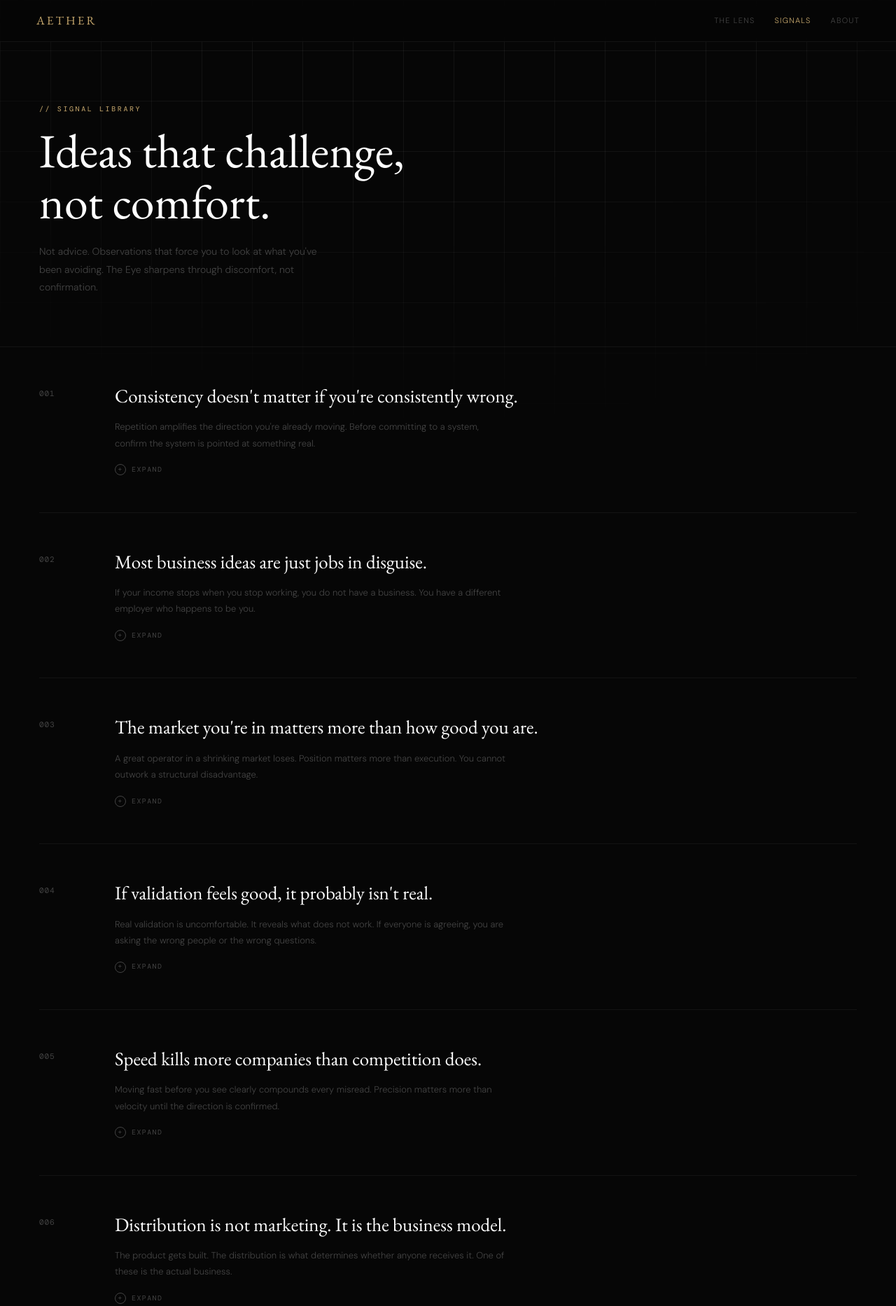
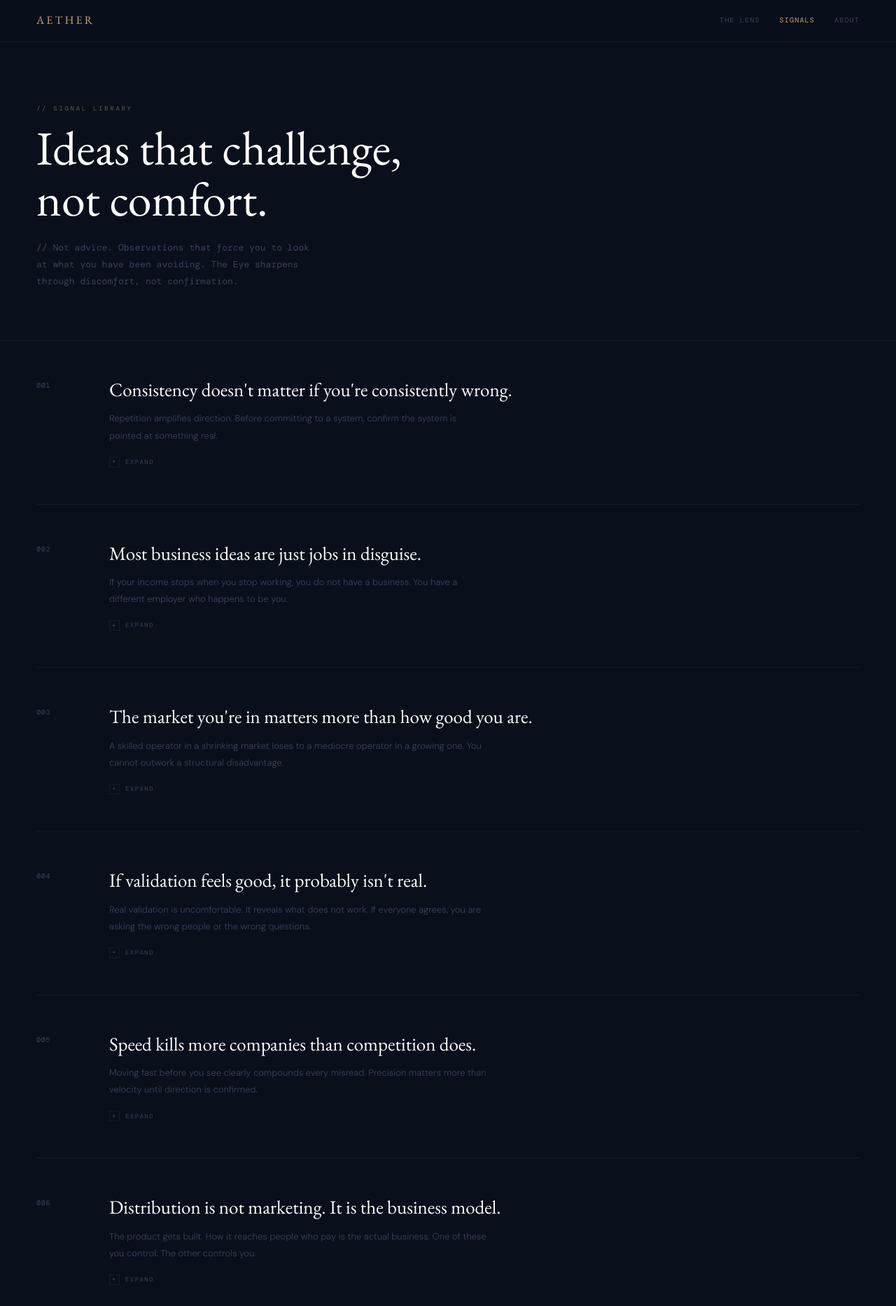
Before and after one commit to TheStrategicOperator/Aether-System, a plain HTML site: page signals.html in a window 1280 px wide. Shown: the top 1866 px of the page at 70% size. Drawn offline with nearby package versions, Linux system fonts and the light colour scheme; a web font is replaced by a local one.

Commit message:
Refactor signals.html for improved styling and structure

```diff
--- a/signals.html
+++ b/signals.html
@@ -7,57 +7,57 @@
 <link rel="preconnect" href="https://fonts.googleapis.com">
 <link href="https://fonts.googleapis.com/css2?family=EB+Garamond:ital,wght@0,400;0,500;1,400;1,500&family=DM+Sans:wght@300;400;500&family=DM+Mono:wght@300;400&display=swap" rel="stylesheet">
 <style>
-:root{--black:#060606;--surface:#0e0e0e;--border:rgba(255,255,255,0.055);--border-gold:rgba(200,169,110,0.22);--text:#ddd;--dim:rgba(255,255,255,0.3);--muted:#444;--gold:#c8a96e;--gold-dim:rgba(200,169,110,0.09);}
+:root{--bg:#0A0F1C;--surface:#0f1422;--border:rgba(255,255,255,0.05);--border-gold:rgba(198,169,107,0.2);--text:#e2e8f0;--dim:rgba(255,255,255,0.28);--muted:#3a4259;--gold:#C6A96B;--gold-soft:rgba(198,169,107,0.07);}
 *{box-sizing:border-box;margin:0;padding:0;}
-body{background:var(--black);color:var(--text);font-family:'DM Sans',sans-serif;font-weight:300;line-height:1.65;}
-.bg-grid{position:fixed;inset:0;pointer-events:none;z-index:0;background-image:linear-gradient(var(--border) 1px,transparent 1px),linear-gradient(90deg,var(--border) 1px,transparent 1px);background-size:72px 72px;mask-image:radial-gradient(ellipse 80% 80% at 50% 0%,black 40%,transparent 100%);}
+body{background:var(--bg);color:var(--text);font-family:'DM Sans',sans-serif;font-weight:300;line-height:1.65;}
+.grid{position:fixed;inset:0;pointer-events:none;z-index:0;background-image:linear-gradient(rgba(255,255,255,0.028) 1px,transparent 1px),linear-gradient(90deg,rgba(255,255,255,0.028) 1px,transparent 1px);background-size:64px 64px;mask-image:radial-gradient(ellipse 90% 70% at 50% 0,rgba(0,0,0,0.5) 0%,transparent 100%);}
 
-nav{position:fixed;top:0;left:0;right:0;z-index:200;height:60px;padding:0 52px;display:flex;align-items:center;justify-content:space-between;background:rgba(6,6,6,0.9);backdrop-filter:blur(14px);border-bottom:1px solid var(--border);}
-.nav-logo{font-family:'EB Garamond',serif;font-size:17px;letter-spacing:0.18em;color:var(--gold);text-decoration:none;text-transform:uppercase;}
-.nav-r{display:flex;gap:28px;align-items:center;}
-.nav-r a{font-size:11px;letter-spacing:0.11em;text-transform:uppercase;color:var(--muted);text-decoration:none;transition:color 0.2s;}
-.nav-r a:hover{color:var(--text);}
-.nav-r a.on{color:var(--gold);}
+nav{position:fixed;top:0;left:0;right:0;z-index:200;height:60px;padding:0 52px;display:flex;align-items:center;justify-content:space-between;background:rgba(10,15,28,0.94);backdrop-filter:blur(20px);border-bottom:1px solid var(--border);}
+.logo{font-family:'EB Garamond',serif;font-size:16px;letter-spacing:0.2em;color:var(--gold);text-decoration:none;text-transform:uppercase;}
+.nav-r{display:flex;gap:28px;}
+.nav-r a{font-family:'DM Mono',monospace;font-size:10px;letter-spacing:0.12em;text-transform:uppercase;color:var(--muted);text-decoration:none;transition:color 0.2s;}
+.nav-r a:hover,.nav-r a.on{color:var(--gold);}
 
-.page-head{position:relative;z-index:1;padding:148px 56px 72px;border-bottom:1px solid var(--border);}
-.page-tag{font-family:'DM Mono',monospace;font-size:10px;letter-spacing:0.26em;text-transform:uppercase;color:var(--gold);margin-bottom:14px;display:block;}
-.page-h{font-family:'EB Garamond',serif;font-size:clamp(36px,5.5vw,68px);font-weight:400;color:#fff;line-height:1.08;max-width:580px;}
-.page-sub{font-size:14px;color:var(--muted);margin-top:22px;max-width:420px;line-height:1.8;}
+.ph{position:relative;z-index:1;padding:148px 52px 72px;border-bottom:1px solid var(--border);}
+.ph-tag{font-family:'DM Mono',monospace;font-size:9px;letter-spacing:0.3em;text-transform:uppercase;color:rgba(198,169,107,0.5);margin-bottom:12px;display:block;}
+.ph-h{font-family:'EB Garamond',serif;font-size:clamp(36px,5.5vw,68px);font-weight:400;color:#fff;line-height:1.08;max-width:560px;}
+.ph-sub{font-size:13px;color:var(--muted);margin-top:20px;max-width:400px;line-height:1.85;font-family:'DM Mono',monospace;}
 
-.sigs-wrap{position:relative;z-index:1;padding:0 56px 120px;}
-.sig-row{border-bottom:1px solid var(--border);display:grid;grid-template-columns:64px 1fr;gap:44px;padding:52px 0;cursor:pointer;transition:all 0.25s;}
-.sig-row:hover .sig-stmt{color:var(--gold);}
-.sig-n{font-family:'DM Mono',monospace;font-size:11px;color:var(--muted);padding-top:5px;letter-spacing:0.08em;}
-.sig-main{}
-.sig-stmt{font-family:'EB Garamond',serif;font-size:clamp(19px,2.5vw,27px);font-weight:400;color:#fff;line-height:1.35;margin-bottom:14px;transition:color 0.25s;}
-.sig-body{font-size:13px;color:var(--muted);line-height:1.8;max-width:560px;}
-.sig-expand{overflow:hidden;max-height:0;opacity:0;transition:max-height 0.45s ease,opacity 0.3s;}
-.sig-row.open .sig-expand{max-height:500px;opacity:1;}
-.expand-inner{padding-top:20px;border-top:1px solid var(--border);margin-top:18px;}
-.expand-txt{font-size:13px;color:rgba(255,255,255,0.45);line-height:1.9;max-width:560px;}
-.expand-lens{margin-top:16px;padding:12px 18px;background:var(--gold-dim);border-left:2px solid var(--gold);font-family:'DM Mono',monospace;font-size:11px;color:rgba(200,169,110,0.8);line-height:1.65;letter-spacing:0.02em;}
-.sig-more{display:flex;align-items:center;gap:8px;margin-top:18px;font-family:'DM Mono',monospace;font-size:10px;letter-spacing:0.14em;text-transform:uppercase;color:var(--muted);}
-.more-circle{width:16px;height:16px;border:1px solid var(--muted);border-radius:50%;display:flex;align-items:center;justify-content:center;font-size:10px;transition:all 0.22s;}
-.sig-row.open .more-circle{border-color:var(--gold);color:var(--gold);}
+.sigs-wrap{position:relative;z-index:1;padding:0 52px 120px;}
+.sig-item{border-bottom:1px solid var(--border);display:grid;grid-template-columns:60px 1fr;gap:44px;padding:52px 0;cursor:pointer;}
+.sig-item:hover .si-stmt{color:var(--gold);}
+.si-n{font-family:'DM Mono',monospace;font-size:10px;color:var(--muted);padding-top:4px;letter-spacing:0.08em;}
+.si-main{}
+.si-stmt{font-family:'EB Garamond',serif;font-size:clamp(19px,2.4vw,27px);font-weight:400;color:#fff;line-height:1.32;margin-bottom:12px;transition:color 0.25s;}
+.si-body{font-size:13px;color:var(--muted);line-height:1.85;max-width:540px;}
+.si-expand{overflow:hidden;max-height:0;opacity:0;transition:max-height 0.45s ease,opacity 0.32s;}
+.sig-item.open .si-expand{max-height:600px;opacity:1;}
+.exp-in{padding-top:20px;margin-top:18px;border-top:1px solid var(--border);}
+.exp-full{font-size:13px;color:rgba(255,255,255,0.38);line-height:1.95;max-width:560px;margin-bottom:14px;}
+.exp-q{padding:12px 18px;background:var(--gold-soft);border-left:2px solid var(--gold);font-family:'DM Mono',monospace;font-size:11px;color:rgba(198,169,107,0.8);line-height:1.65;}
+.si-toggle{display:flex;align-items:center;gap:8px;margin-top:18px;font-family:'DM Mono',monospace;font-size:9px;letter-spacing:0.16em;text-transform:uppercase;color:var(--muted);transition:color 0.2s;}
+.sig-item:hover .si-toggle{color:var(--dim);}
+.tog-circle{width:15px;height:15px;border:1px solid var(--border);display:flex;align-items:center;justify-content:center;font-size:10px;transition:all 0.22s;}
+.sig-item.open .tog-circle{border-color:var(--gold);color:var(--gold);}
 
-.cta-bar{position:relative;z-index:1;padding:72px 56px;border-top:1px solid var(--border);display:flex;align-items:center;justify-content:space-between;gap:36px;flex-wrap:wrap;}
-.cta-txt{font-family:'EB Garamond',serif;font-size:clamp(20px,2.5vw,28px);font-weight:400;color:var(--dim);line-height:1.45;}
-.cta-txt em{color:#fff;font-style:normal;}
-.btn-gold{padding:14px 38px;background:var(--gold);color:#060606;font-family:'DM Sans',sans-serif;font-size:11px;font-weight:500;letter-spacing:0.14em;text-transform:uppercase;text-decoration:none;transition:background 0.22s;display:inline-block;}
-.btn-gold:hover{background:#d9b97e;}
+.cta-end{position:relative;z-index:1;padding:72px 52px;border-top:1px solid var(--border);display:flex;align-items:center;justify-content:space-between;gap:40px;flex-wrap:wrap;}
+.cta-end-txt{font-family:'EB Garamond',serif;font-size:clamp(19px,2.5vw,28px);font-weight:400;color:var(--dim);line-height:1.45;}
+.cta-end-txt em{color:#fff;font-style:normal;}
+.btn-gold{padding:13px 38px;background:var(--gold);color:#0A0F1C;font-family:'DM Mono',monospace;font-size:10px;font-weight:400;letter-spacing:0.16em;text-transform:uppercase;text-decoration:none;transition:background 0.22s;display:inline-block;}
+.btn-gold:hover{background:#d4b876;}
 
-footer{position:relative;z-index:1;padding:28px 56px;border-top:1px solid var(--border);display:flex;align-items:center;justify-content:space-between;}
-.f-logo{font-family:'EB Garamond',serif;font-size:14px;letter-spacing:0.16em;color:var(--gold);text-transform:uppercase;}
-.f-copy{font-size:10px;color:var(--muted);}
+footer{position:relative;z-index:1;padding:26px 52px;border-top:1px solid var(--border);display:flex;align-items:center;justify-content:space-between;}
+.f-logo{font-family:'EB Garamond',serif;font-size:14px;letter-spacing:0.18em;color:var(--gold);text-transform:uppercase;}
+.f-copy{font-family:'DM Mono',monospace;font-size:9px;color:var(--muted);}
 
-@media(max-width:768px){nav{padding:0 18px;}.page-head{padding:108px 18px 56px;}.sigs-wrap{padding:0 18px 80px;}.sig-row{grid-template-columns:1fr;gap:8px;padding:40px 0;}.sig-n{display:none;}.cta-bar{padding:56px 18px;flex-direction:column;align-items:flex-start;}footer{padding:22px;flex-direction:column;gap:14px;text-align:center;}}
+@media(max-width:768px){nav{padding:0 18px;}.ph{padding:108px 18px 56px;}.sigs-wrap{padding:0 18px 80px;}.sig-item{grid-template-columns:1fr;gap:8px;padding:40px 0;}.si-n{display:none;}.cta-end{padding:56px 18px;flex-direction:column;align-items:flex-start;}footer{padding:22px;flex-direction:column;gap:14px;text-align:center;}}
 </style>
 </head>
 <body>
-<div class="bg-grid"></div>
+<div class="grid"></div>
 
 <nav>
-  <a class="nav-logo" href="index.html">Aether</a>
+  <a class="logo" href="index.html">Aether</a>
   <div class="nav-r">
     <a href="lens.html">The Lens</a>
     <a href="signals.html" class="on">Signals</a>
@@ -65,18 +65,16 @@ footer{position:relative;z-index:1;padding:28px 56px;border-top:1px solid var(--
   </div>
 </nav>
 
-<div class="page-head">
-  <span class="page-tag">// Signal Library</span>
-  <h1 class="page-h">Ideas that challenge, not comfort.</h1>
-  <p class="page-sub">Not advice. Observations that force you to look at what you've been avoiding. The Eye sharpens through discomfort, not confirmation.</p>
+<div class="ph">
+  <span class="ph-tag">// Signal Library</span>
+  <h1 class="ph-h">Ideas that challenge, not comfort.</h1>
+  <p class="ph-sub">// Not advice. Observations that force you to look at what you have been avoiding. The Eye sharpens through discomfort, not confirmation.</p>
 </div>
 
-<div class="sigs-wrap">
-  <div id="sigsList"></div>
-</div>
+<div class="sigs-wrap"><div id="sigsList"></div></div>
 
-<div class="cta-bar">
-  <p class="cta-txt">Signal is the input.<br><em>The Lens is where it becomes clarity.</em></p>
+<div class="cta-end">
+  <p class="cta-end-txt">Signal is the input.<br><em>The Lens is where it becomes clarity.</em></p>
   <a href="lens.html" class="btn-gold">Enter The Lens</a>
 </div>
 
@@ -86,90 +84,90 @@ footer{position:relative;z-index:1;padding:28px 56px;border-top:1px solid var(--
 </footer>
 
 <script>
-var SIGS=[
+var S=[
   {
     stmt:"Consistency doesn't matter if you're consistently wrong.",
-    body:"Repetition amplifies the direction you're already moving. Before committing to a system, confirm the system is pointed at something real.",
-    full:"The productivity myth creates a particularly dangerous trap: the harder you work, the more committed you feel, the harder it becomes to see that the direction was wrong from the start. Execution consistency is valuable exactly when the direction is correct. Before that, it is just compounding an error faster.",
-    lens:"Through the Lens: what are you being consistent about that has not yet produced the evidence you need?"
+    body:"Repetition amplifies direction. Before committing to a system, confirm the system is pointed at something real.",
+    full:"The productivity mythology creates a specific trap: the harder you work, the more committed you feel, and the harder it becomes to see that the direction was wrong from the start. Execution consistency is only valuable when direction is confirmed. Before that, it is compounding an error faster. The most disciplined person can build the most efficient path to the wrong destination.",
+    q:"// Lens question: What are you being consistent about that has not yet produced the evidence you need?"
   },
   {
     stmt:"Most business ideas are just jobs in disguise.",
     body:"If your income stops when you stop working, you do not have a business. You have a different employer who happens to be you.",
-    full:"The distinction is not philosophical — it is structural. A job produces income proportional to time and effort. A business produces income independent of them. Most people building what they call a business are optimizing a job. The exit strategy for each is completely different. Solving a job does not give you the optionality of a business.",
-    lens:"Through the Lens: if you took four weeks completely off, would this still generate revenue? If not, name what you're actually building."
+    full:"The distinction is not philosophical — it is structural. A job produces income proportional to time. A business produces income independent of it. Most people building what they call a business are optimizing a job. The exit strategies for each are completely different. A job cannot be sold. A business can. Solving a job does not give you the optionality of a business, and the two feel identical from the inside until they don't.",
+    q:"// Lens question: If you took four weeks completely off, would this still generate revenue? Name what you are actually building."
   },
   {
     stmt:"The market you're in matters more than how good you are.",
-    body:"A great operator in a shrinking market loses. Position matters more than execution. You cannot outwork a structural disadvantage.",
-    full:"Skill is not the variable that determines most outcomes. Market selection is. This is not a motivational statement — it is a structural observation. A mediocre product in a rapidly expanding market outperforms an excellent product in a stagnant one. Most founders optimize for execution before they have confirmed that the market rewards it.",
-    lens:"Through the Lens: in five years, is the market you're targeting larger, smaller, or structurally different — and does your position improve or weaken?"
+    body:"A skilled operator in a shrinking market loses to a mediocre operator in a growing one. You cannot outwork a structural disadvantage.",
+    full:"Skill is not the primary variable that determines outcomes. Market selection is. This is observable, not motivational. A mediocre product in a rapidly expanding market outperforms an excellent product in a stagnant one with regularity. Most founders optimize for execution quality before confirming the market rewards execution at all. Position first. Then performance.",
+    q:"// Lens question: In five years, is your target market larger, smaller, or structurally different — and does your position improve or weaken as that happens?"
   },
   {
     stmt:"If validation feels good, it probably isn't real.",
-    body:"Real validation is uncomfortable. It reveals what does not work. If everyone is agreeing, you are asking the wrong people or the wrong questions.",
-    full:"Validation that confirms your thesis is not validation. It is pattern matching against people who want to support you or who are being polite. Real market validation is a stranger handing you money without being asked twice. Everything before that is feedback, friendship, or noise. The discomfort of honest feedback is the signal. The absence of it means you have insulated yourself from the thing you actually need.",
-    lens:"Through the Lens: how many people have paid you money for this — not promised to, not said they would, actually paid?"
+    body:"Real validation is uncomfortable. It reveals what does not work. If everyone agrees, you are asking the wrong people or the wrong questions.",
+    full:"Validation that confirms your thesis is not validation. It is pattern matching against people who want to support you or who are being polite. Real market validation is a stranger handing you money without being asked twice. Everything before that is feedback, friendship, or noise. The discomfort of honest negative feedback is the signal. Its absence means you have insulated yourself from the thing you actually need.",
+    q:"// Lens question: How many people have paid you money for this — not promised to, not said they would — actually paid?"
   },
   {
     stmt:"Speed kills more companies than competition does.",
-    body:"Moving fast before you see clearly compounds every misread. Precision matters more than velocity until the direction is confirmed.",
-    full:"The startup mythology around speed is one of the most expensive cultural errors in business. Velocity before clarity does not create advantage — it creates a faster version of the wrong path. The point at which speed becomes valuable is after you have confirmed the direction, the mechanism, and the market. Before that, speed is just the rate at which you deplete resources on an unconfirmed assumption.",
-    lens:"Through the Lens: what do you need to be true before moving faster becomes an advantage rather than a liability?"
+    body:"Moving fast before you see clearly compounds every misread. Precision matters more than velocity until direction is confirmed.",
+    full:"The culture around speed is one of the most expensive errors in business. Velocity before clarity does not create advantage — it creates a faster version of the wrong path. The point at which speed becomes valuable is after direction, mechanism, and market are confirmed. Before that, speed is the rate at which you deplete resources on an unconfirmed assumption. Most companies that fail do not run out of time. They run out of money moving fast in the wrong direction.",
+    q:"// Lens question: What do you need to be true before moving faster becomes an advantage rather than a liability?"
   },
   {
     stmt:"Distribution is not marketing. It is the business model.",
-    body:"The product gets built. The distribution is what determines whether anyone receives it. One of these is the actual business.",
-    full:"Most founders treat distribution as a phase that comes after building. It is not. The way value reaches people is inseparable from the value itself. A great product without distribution is not a marketing problem — it is a business model problem. This cannot be solved with better copy, better content, or a better funnel. It requires rethinking how the business actually functions.",
-    lens:"Through the Lens: if your primary distribution channel stopped working tomorrow, what would you do — and is that answer in your plan?"
-  },
-  {
-    stmt:"Leverage is the thing most founders never consciously identify.",
-    body:"Without it, effort scales linearly. With it, small inputs produce disproportionate outputs. Most people are optimizing the wrong variable.",
-    full:"Leverage exists in four forms: code, media, capital, and network. Each allows you to work once and receive returns repeatedly. Most founders are building none of these — they are building service capacity that requires ongoing labor input. The question to ask is not how hard you are working but what, specifically, you are building that continues to work without your ongoing attention.",
-    lens:"Through the Lens: what have you built in the last 90 days that continues to generate value without your active involvement?"
+    body:"The product gets built. How it reaches people who pay is the actual business. One of these you control. The other controls you.",
+    full:"Most founders treat distribution as a phase that comes after building. It is not. The mechanism by which value reaches people is inseparable from the value itself. A strong product without distribution is not a marketing problem — it is a business model problem. This cannot be solved with better copy, a better funnel, or a better brand. It requires rethinking how the business actually functions. The most common failure mode is not a bad product. It is a product no one can find.",
+    q:"// Lens question: If your primary acquisition channel stopped working tomorrow, what would you do — and is that answer already in your plan?"
   },
   {
     stmt:"Timing early is functionally identical to being wrong.",
     body:"The right idea at the wrong moment fails the same way a bad idea does. The market does not award points for being ahead of it.",
-    full:"This is one of the most misunderstood dynamics in business. The founders of ideas that were too early are not celebrated — they are forgotten. The people who execute the same idea when the conditions exist win. Markets require infrastructure, behavior change, regulation, and cultural readiness to exist. Seeing the opportunity before those conditions are met is not a competitive advantage. It is a resource drain.",
-    lens:"Through the Lens: what must be true in the market today — not eventually, today — for this specific idea to work at scale?"
+    full:"This is one of the most misunderstood dynamics in business. Founders of ideas that were too early are not celebrated — they are forgotten. The people who execute the same idea when conditions exist win. Markets require infrastructure, behavior change, regulation, and cultural readiness simultaneously. Seeing the opportunity before those conditions exist is not a competitive advantage. It is a resource drain with the appearance of vision.",
+    q:"// Lens question: What must be true in the market today — not eventually, today — for this specific idea to work at scale?"
+  },
+  {
+    stmt:"Leverage is the thing most founders never consciously identify.",
+    body:"Without it, effort scales linearly. With it, small inputs produce disproportionate outputs. Most people are optimizing the wrong variable entirely.",
+    full:"Leverage exists in four forms: code, media, capital, and network. Each allows you to work once and receive returns repeatedly. Most founders build none of these — they build service capacity that requires ongoing labor input proportional to revenue. The question to ask is not how hard you are working. It is what, specifically, you have built in the last 90 days that continues to generate value without your active involvement. If the answer is nothing, you have a time-for-money business.",
+    q:"// Lens question: What have you built in the last 90 days that continues to work without your ongoing attention?"
   }
 ];
 
 var list=document.getElementById('sigsList');
-SIGS.forEach(function(s,i){
+S.forEach(function(s,i){
   var row=document.createElement('div');
-  row.className='sig-row';
-  var num=i<9?'00'+(i+1):'0'+(i+1);
+  row.className='sig-item';
+  var n=i<9?'00'+(i+1):'0'+(i+1);
   row.innerHTML=
-    '<div class="sig-n">'+num+'</div>'+
-    '<div class="sig-main">'+
-      '<div class="sig-stmt">'+s.stmt+'</div>'+
-      '<div class="sig-body">'+s.body+'</div>'+
-      '<div class="sig-expand"><div class="expand-inner">'+
-        '<p class="expand-txt">'+s.full+'</p>'+
-        '<div class="expand-lens">'+s.lens+'</div>'+
+    '<div class="si-n">'+n+'</div>'+
+    '<div class="si-main">'+
+      '<div class="si-stmt">'+s.stmt+'</div>'+
+      '<div class="si-body">'+s.body+'</div>'+
+      '<div class="si-expand"><div class="exp-in">'+
+        '<p class="exp-full">'+s.full+'</p>'+
+        '<div class="exp-q">'+s.q+'</div>'+
       '</div></div>'+
-      '<div class="sig-more" onclick="toggleSig(this.closest(\'.sig-row\'))">'+
-        '<div class="more-circle">+</div>'+
-        '<span class="more-lbl">Expand</span>'+
+      '<div class="si-toggle" onclick="tog(this.closest(\'.sig-item\'))">'+
+        '<div class="tog-circle">+</div>'+
+        '<span class="tog-lbl">Expand</span>'+
       '</div>'+
     '</div>';
   list.appendChild(row);
 });
 
-function toggleSig(row){
+function tog(row){
   var was=row.classList.contains('open');
-  document.querySelectorAll('.sig-row.open').forEach(function(r){
+  document.querySelectorAll('.sig-item.open').forEach(function(r){
     r.classList.remove('open');
-    r.querySelector('.more-circle').textContent='+';
-    r.querySelector('.more-lbl').textContent='Expand';
+    r.querySelector('.tog-circle').textContent='+';
+    r.querySelector('.tog-lbl').textContent='Expand';
   });
   if(!was){
     row.classList.add('open');
-    row.querySelector('.more-circle').textContent='−';
-    row.querySelector('.more-lbl').textContent='Close';
+    row.querySelector('.tog-circle').textContent='−';
+    row.querySelector('.tog-lbl').textContent='Close';
   }
 }
 </script>
```
